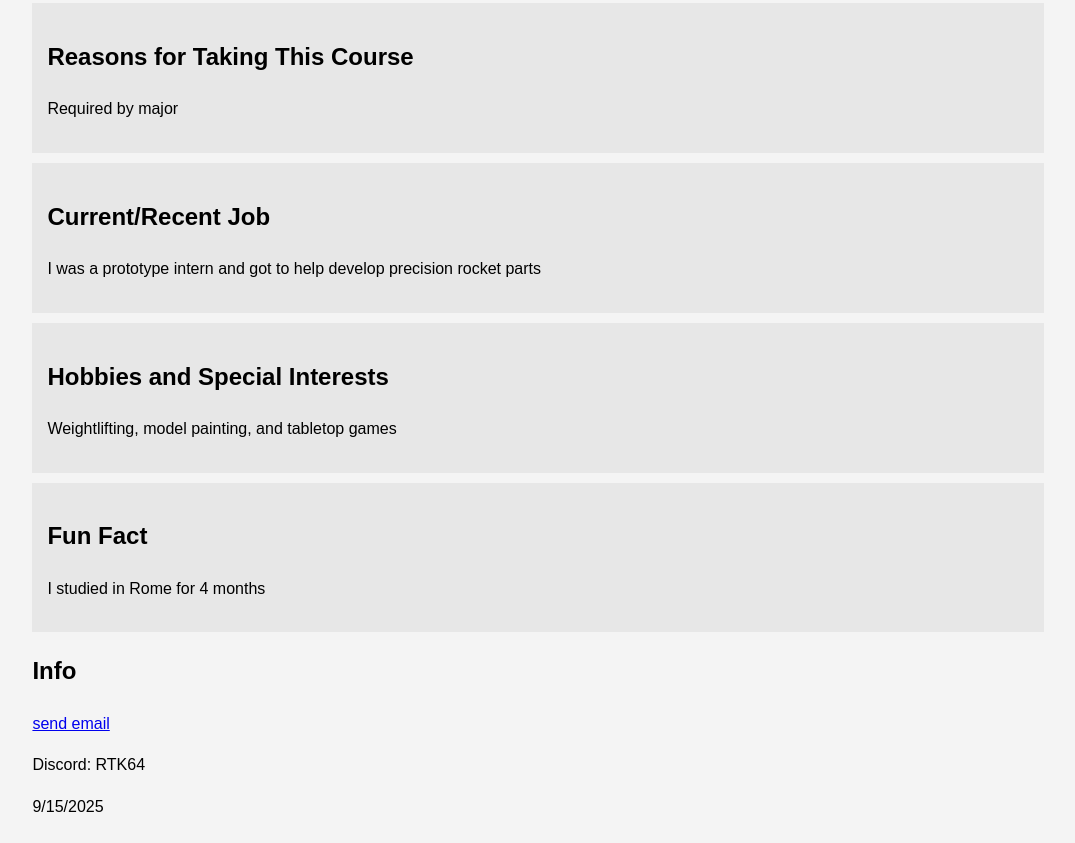
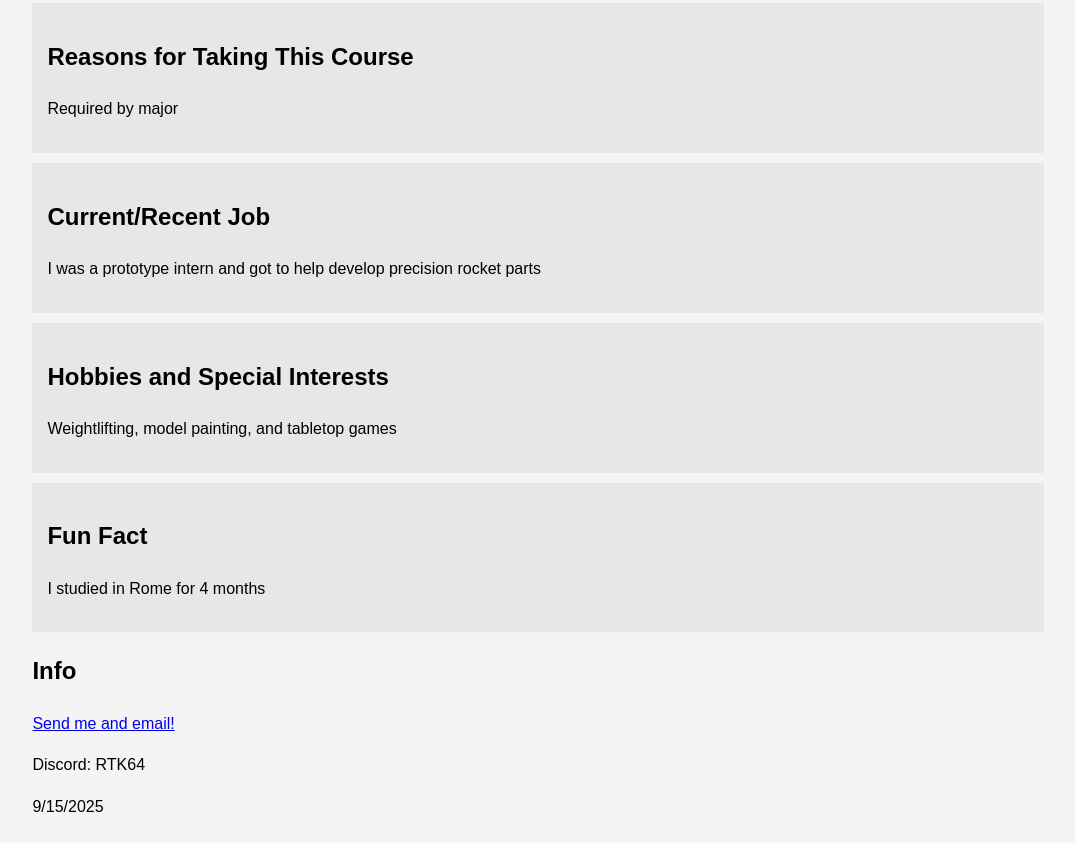
Before and after one commit to rowanbailey556-collab/mee, a plain HTML site: page index.html in a window 1280 px wide. Shown: the part 382-1225 px from the top of the page, without its empty margins (102-1177 px from the left). Drawn offline with Linux system fonts and the light colour scheme.

Commit message:
Update email2.html

```diff
--- a/index.html
+++ b/index.html
@@ -63,7 +63,7 @@
 
 		<section class="Last-Updated">
             <h2>Info</h2>
-			<p><a href="rowancbailey@lewisu.edu">send email</a><p>
+			<p><a href="rowancbailey@lewisu.edu">Send me and email!</a><p>
 			<p>Discord: RTK64
             <p>9/15/2025</p>
         </section>
```
